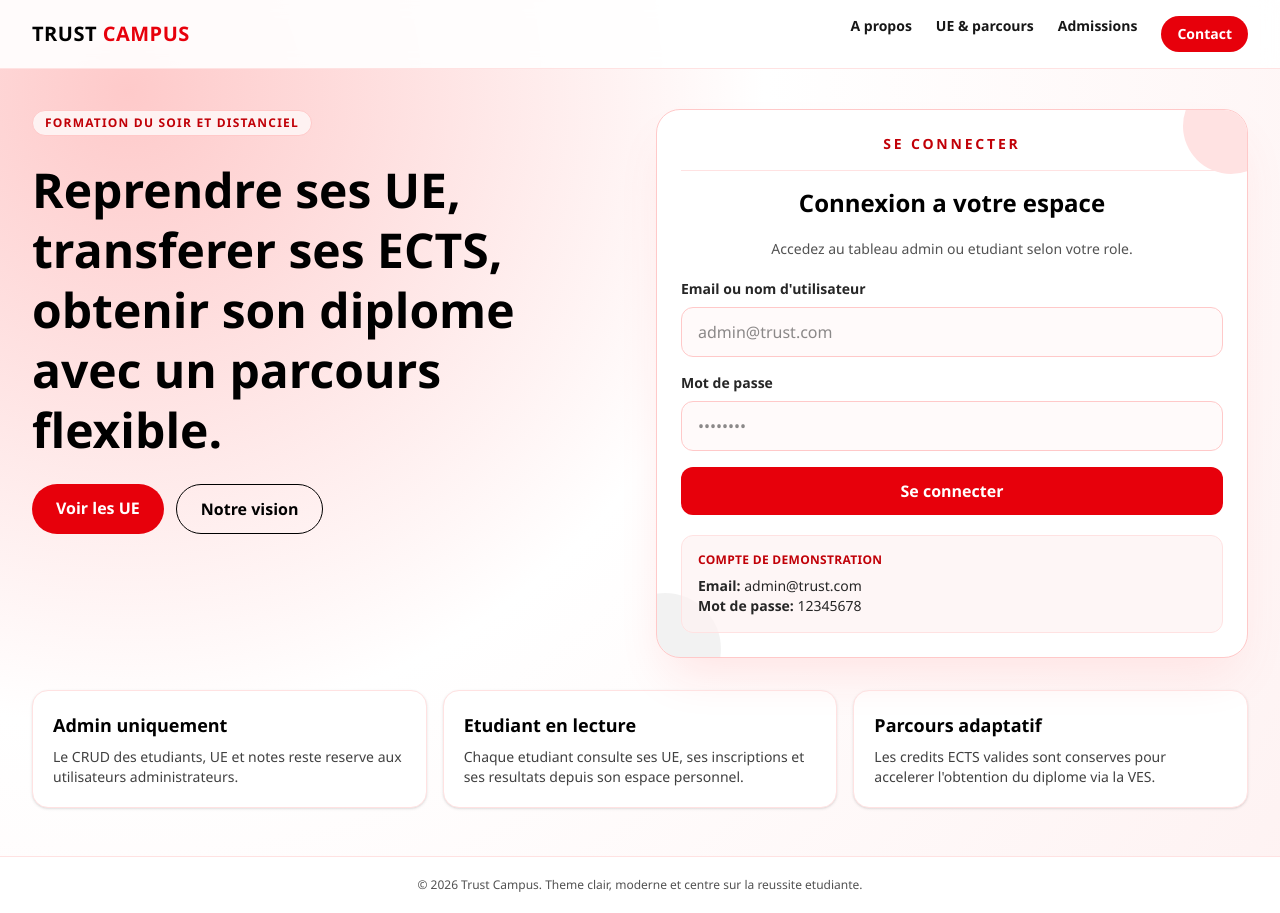
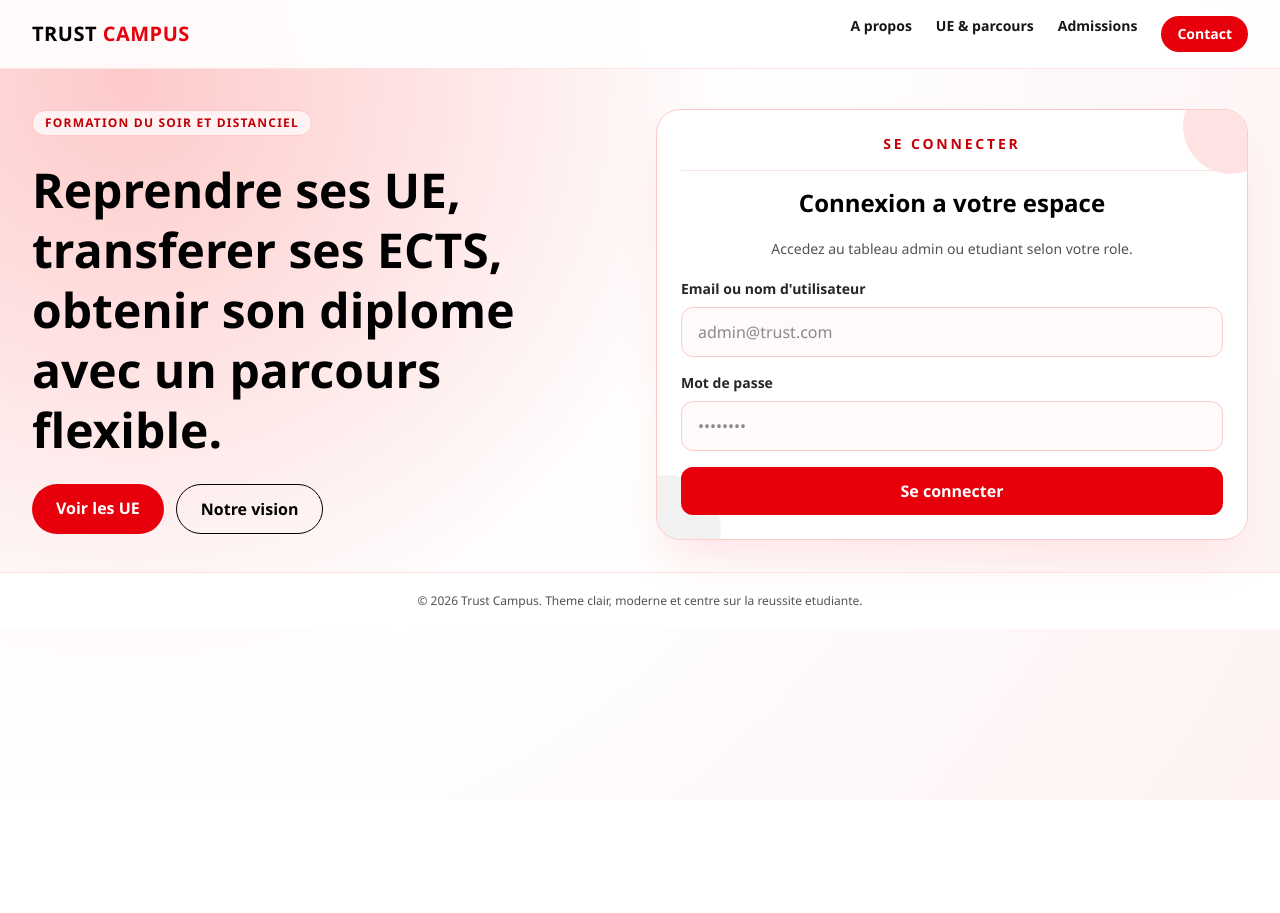
Before and after one commit to CarlaWAHA/Notes, an Angular app in the folder Front/: page /home in a window 1280 px wide. After the commit the page ends 800 px from the top, so only its background shows below. Built offline with nearby package versions, Linux system fonts and the light colour scheme; no server answers.

Commit message:
ajout de swagger et ajustement des healtchecks render

```diff
--- a/Front/src/app/homeComponent/homeComponent.ts
+++ b/Front/src/app/homeComponent/homeComponent.ts
@@ -55,22 +55,6 @@ import { EditableTextComponent } from '../editableTextComponent/editableTextComp
           </div>
         </div>
       </section>
-
-      <section class="mx-auto grid w-full max-w-7xl gap-4 px-4 pb-12 md:grid-cols-3 md:px-8">
-        <article class="rounded-2xl border border-red-100 bg-white p-5 shadow-sm">
-          <h2 class="text-lg font-bold text-black">Admin uniquement</h2>
-          <p class="mt-2 text-sm text-neutral-700">Le CRUD des etudiants, UE et notes reste reserve aux utilisateurs administrateurs.</p>
-        </article>
-        <article class="rounded-2xl border border-red-100 bg-white p-5 shadow-sm">
-          <h2 class="text-lg font-bold text-black">Etudiant en lecture</h2>
-          <p class="mt-2 text-sm text-neutral-700">Chaque etudiant consulte ses UE, ses inscriptions et ses resultats depuis son espace personnel.</p>
-        </article>
-        <article class="rounded-2xl border border-red-100 bg-white p-5 shadow-sm">
-          <h2 class="text-lg font-bold text-black">Parcours adaptatif</h2>
-          <p class="mt-2 text-sm text-neutral-700">Les credits ECTS valides sont conserves pour accelerer l'obtention du diplome via la VES.</p>
-        </article>
-      </section>
-
       <footer class="border-t border-red-100 bg-white py-5 text-center text-xs text-neutral-600">
         © 2026 Trust Campus. Theme clair, moderne et centre sur la reussite etudiante.
       </footer>
--- a/Front/src/app/loginComponent/loginComponent.html
+++ b/Front/src/app/loginComponent/loginComponent.html
@@ -47,10 +47,4 @@
       <p class="mt-1 text-sm">{{ errorMessage }}</p>
     </div>
   </form>
-
-  <div class="rounded-xl border border-red-100 bg-red-50/70 p-4">
-    <p class="mb-2 text-xs font-semibold uppercase tracking-wide text-red-700">Compte de demonstration</p>
-    <p class="text-sm text-neutral-800"><strong>Email:</strong> admin@trust.com</p>
-    <p class="text-sm text-neutral-800"><strong>Mot de passe:</strong> 12345678</p>
-  </div>
 </div>
--- a/Front/src/app/loginComponent/loginComponent.ts
+++ b/Front/src/app/loginComponent/loginComponent.ts
@@ -27,7 +27,7 @@ export class LoginComponent {
 
   submit() {
     const normalizedUsername = this.model.username.trim().toLowerCase();
-    const normalizedPassword = this.model.password;
+    const normalizedPassword = this.model.password.trim();
 
     if (!normalizedUsername || !normalizedPassword) {
       this.errorMessage = 'Veuillez remplir tous les champs.';
```
